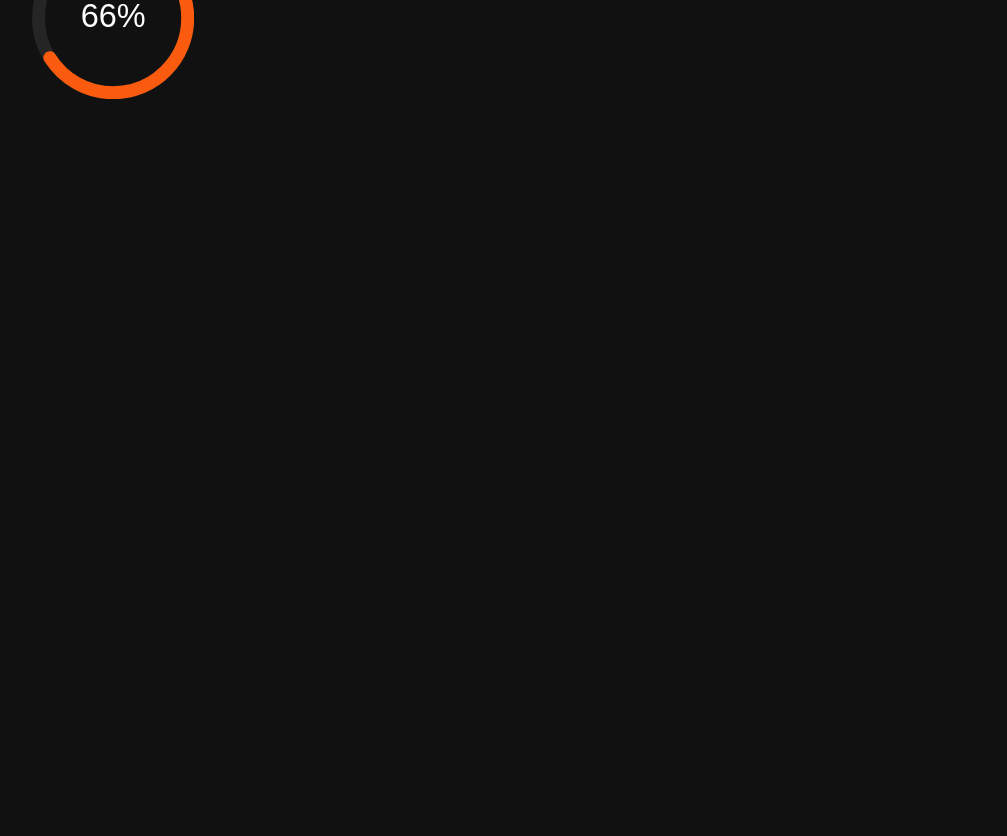
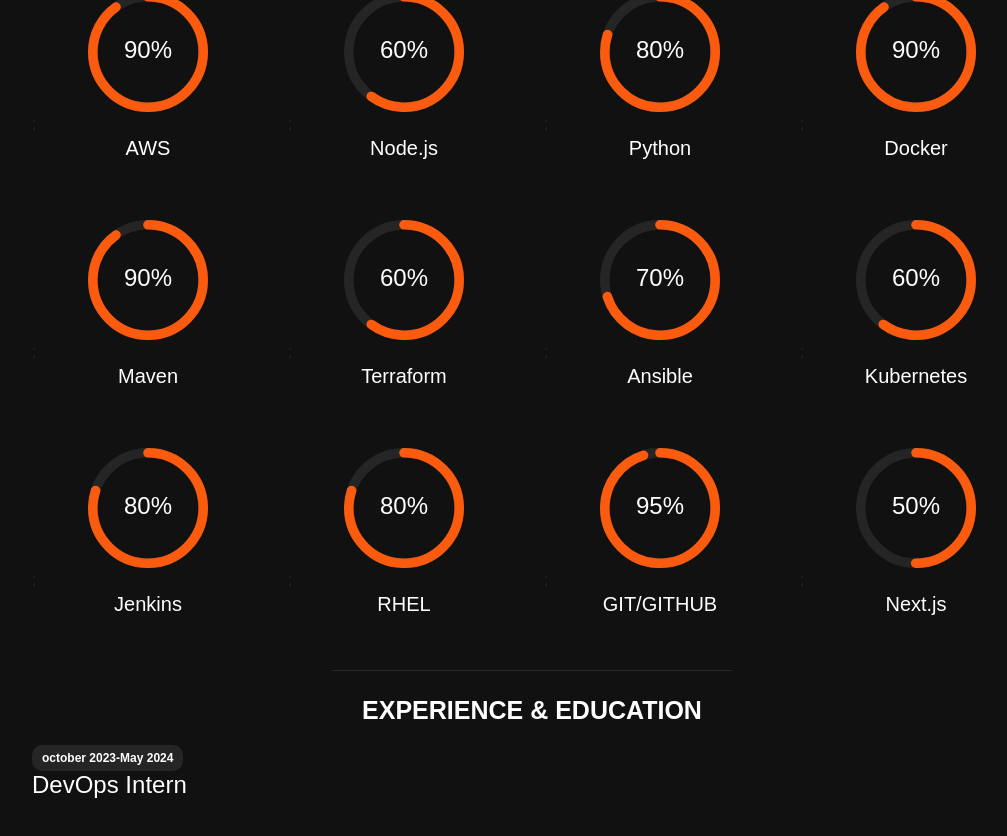
Before and after one commit to Tanmayola/Portfolio, a Next.js app: page /about in a window 1280 px wide. Shown: the part 1020-1856 px from the top of the page, without its empty margins (108-1115 px from the left). Before the commit the page ends 1174 px from the top, so only its background shows below. Built offline with nearby package versions, Linux system fonts and the light colour scheme.

Commit message:
css and jsx

```diff
--- a/src/app/about/page.jsx
+++ b/src/app/about/page.jsx
@@ -5,7 +5,7 @@
 import 'react-circular-progressbar/dist/styles.css';
 import { CircularProgressbar, buildStyles } from 'react-circular-progressbar';
 const About = () => {
-  const percentage = 66;
+  const percentage = 90;
   return (
     <section className="aboutPage">
       <div className="container-fluid">
@@ -117,25 +117,186 @@
         </div>
 
         <br/>
+        <br/>
+
+        <div className="d-flex">
+          <span className="divider"></span>
+        </div>
 
         {/**skill section start-here */}
         <div className="skillSection mt-5">
             <h2 className="text-center text-white">MY SKILLS</h2>
 
             <div className="row">
-              <div className="col-md-3 d-flex">
-              <CircularProgressbar value={percentage} text={`${percentage}%`}
+              <div className="col-md-3 d-flex flex-column">
+              <CircularProgressbar value={90} text={`${90}%`}
                 className="counterSpiner"
                 styles={buildStyles({
                   pathColor: `#fa5b0f`,
                   textColor: '#fff',
                   trailColor: '#252525',
                 })} />;
-                <h4>HTML</h4>
+                <br/>
+                <h4 className="text-white text-center m-auto">AWS</h4>
+              </div>
+
+              <div className="col-md-3 d-flex flex-column">
+              <CircularProgressbar value={60} text={`${60}%`}
+                className="counterSpiner"
+                styles={buildStyles({
+                  pathColor: `#fa5b0f`,
+                  textColor: '#fff',
+                  trailColor: '#252525',
+                })} />;
+                <br/>
+                <h4 className="text-white text-center m-auto">Node.js</h4>
+              </div>
+
+              <div className="col-md-3 d-flex flex-column">
+              <CircularProgressbar value={80} text={`${80}%`}
+                className="counterSpiner"
+                styles={buildStyles({
+                  pathColor: `#fa5b0f`,
+                  textColor: '#fff',
+                  trailColor: '#252525',
+                })} />;
+                <br/>
+                <h4 className="text-white text-center m-auto">Python</h4>
+              </div>
+
+              <div className="col-md-3 d-flex flex-column">
+              <CircularProgressbar value={90} text={`${90}%`}
+                className="counterSpiner"
+                styles={buildStyles({
+                  pathColor: `#fa5b0f`,
+                  textColor: '#fff',
+                  trailColor: '#252525',
+                })} />;
+                <br/>
+                <h4 className="text-white text-center m-auto">Docker</h4>
+              </div>
+
+              <div className="col-md-3 d-flex flex-column">
+              <CircularProgressbar value={90} text={`${90}%`}
+                className="counterSpiner"
+                styles={buildStyles({
+                  pathColor: `#fa5b0f`,
+                  textColor: '#fff',
+                  trailColor: '#252525',
+                })} />;
+                <br/>
+                <h4 className="text-white text-center m-auto">Maven</h4>
+              </div>
+
+              <div className="col-md-3 d-flex flex-column">
+              <CircularProgressbar value={60} text={`${60}%`}
+                className="counterSpiner"
+                styles={buildStyles({
+                  pathColor: `#fa5b0f`,
+                  textColor: '#fff',
+                  trailColor: '#252525',
+                })} />;
+                <br/>
+                <h4 className="text-white text-center m-auto">Terraform</h4>
+              </div>
+
+              <div className="col-md-3 d-flex flex-column">
+              <CircularProgressbar value={70} text={`${70}%`}
+                className="counterSpiner"
+                styles={buildStyles({
+                  pathColor: `#fa5b0f`,
+                  textColor: '#fff',
+                  trailColor: '#252525',
+                })} />;
+                <br/>
+                <h4 className="text-white text-center m-auto">Ansible</h4>
+              </div>
+
+              <div className="col-md-3 d-flex flex-column">
+              <CircularProgressbar value={60} text={`${60}%`}
+                className="counterSpiner"
+                styles={buildStyles({
+                  pathColor: `#fa5b0f`,
+                  textColor: '#fff',
+                  trailColor: '#252525',
+                })} />;
+                <br/>
+                <h4 className="text-white text-center m-auto">Kubernetes</h4>
+              </div>
+
+              <div className="col-md-3 d-flex flex-column">
+              <CircularProgressbar value={80} text={`${80}%`}
+                className="counterSpiner"
+                styles={buildStyles({
+                  pathColor: `#fa5b0f`,
+                  textColor: '#fff',
+                  trailColor: '#252525',
+                })} />;
+                <br/>
+                <h4 className="text-white text-center m-auto">Jenkins</h4>
+              </div>
+
+              <div className="col-md-3 d-flex flex-column">
+              <CircularProgressbar value={80} text={`${80}%`}
+                className="counterSpiner"
+                styles={buildStyles({
+                  pathColor: `#fa5b0f`,
+                  textColor: '#fff',
+                  trailColor: '#252525',
+                })} />;
+                <br/>
+                <h4 className="text-white text-center m-auto">RHEL</h4>
+              </div>
+
+              <div className="col-md-3 d-flex flex-column">
+              <CircularProgressbar value={95} text={`${95}%`}
+                className="counterSpiner"
+                styles={buildStyles({
+                  pathColor: `#fa5b0f`,
+                  textColor: '#fff',
+                  trailColor: '#252525',
+                })} />;
+                <br/>
+                <h4 className="text-white text-center m-auto">GIT/GITHUB</h4>
+              </div>
+
+              <div className="col-md-3 d-flex flex-column">
+              <CircularProgressbar value={50} text={`${50}%`}
+                className="counterSpiner"
+                styles={buildStyles({
+                  pathColor: `#fa5b0f`,
+                  textColor: '#fff',
+                  trailColor: '#252525',
+                })} />;
+                <br/>
+                <h4 className="text-white text-center m-auto">Next.js</h4>
               </div>
             </div>
         </div>
         {/**skill section end-here */}
+        <br/>
+        <div className="d-flex">
+          <span className="divider"></span>
+        </div>
+        <br/>
+        <div className="experienceSection">
+          <h2 class="text-center text-white">EXPERIENCE & EDUCATION</h2>
+
+          <div className="row">
+            <div className="col-md-6">
+              <div className="box d-flex">
+                <div className="left">
+
+                </div>
+                <div className="right">
+                  <div className="badge badge-default">october 2023-May 2024</div>
+                  <h4 className="text-white">DevOps Intern</h4>
+                </div>
+
+              </div>
+            </div>
+          </div>
+        </div>
 
       </div>
     </section>
--- a/src/app/globals.css
+++ b/src/app/globals.css
@@ -155,15 +155,12 @@
   opacity: 0.7;
 }
 .aboutPage{
-  padding: 55px 0px;
+  padding: 55px 100px;
 }
 .aboutPage h2{
   font-size: 25px;
   margin-bottom: 20px;
-}
-
-.aboutwrapper{
-  padding: 0px 100px;
+  font-weight: 900;
 }
 
 .aboutwrapper .part1 h4{
@@ -216,15 +213,35 @@
   Right: 5px ;
 }
 
-.skillSection{
-  padding: 0px 100px;
-}
-
 .skillSection h2{
   font-weight: 900;
 }
 
-.skillSection.counterSpiner{
-  width: 150px !important;
+.skillSection .counterSpiner{
+  width: 120px !important;
   margin: auto;
 }
+
+.skillSection .col-md-3{
+  margin: 30px 0px;
+}
+
+.skillSection .col-md-3 h4{
+  font-size: 20px;
+}
+
+.divider{
+  width: 40%;
+  height: 1px;
+  background: rgb(255, 255, 255,0.1 );
+  margin: auto;
+}
+
+.experienceSection .box .badge{
+  background-color: #252525 !important;
+  color: #fff !important;
+  border-radius: 10px !important;
+  text-align: center;
+  padding: 7px 10px !important;
+
+}
```
